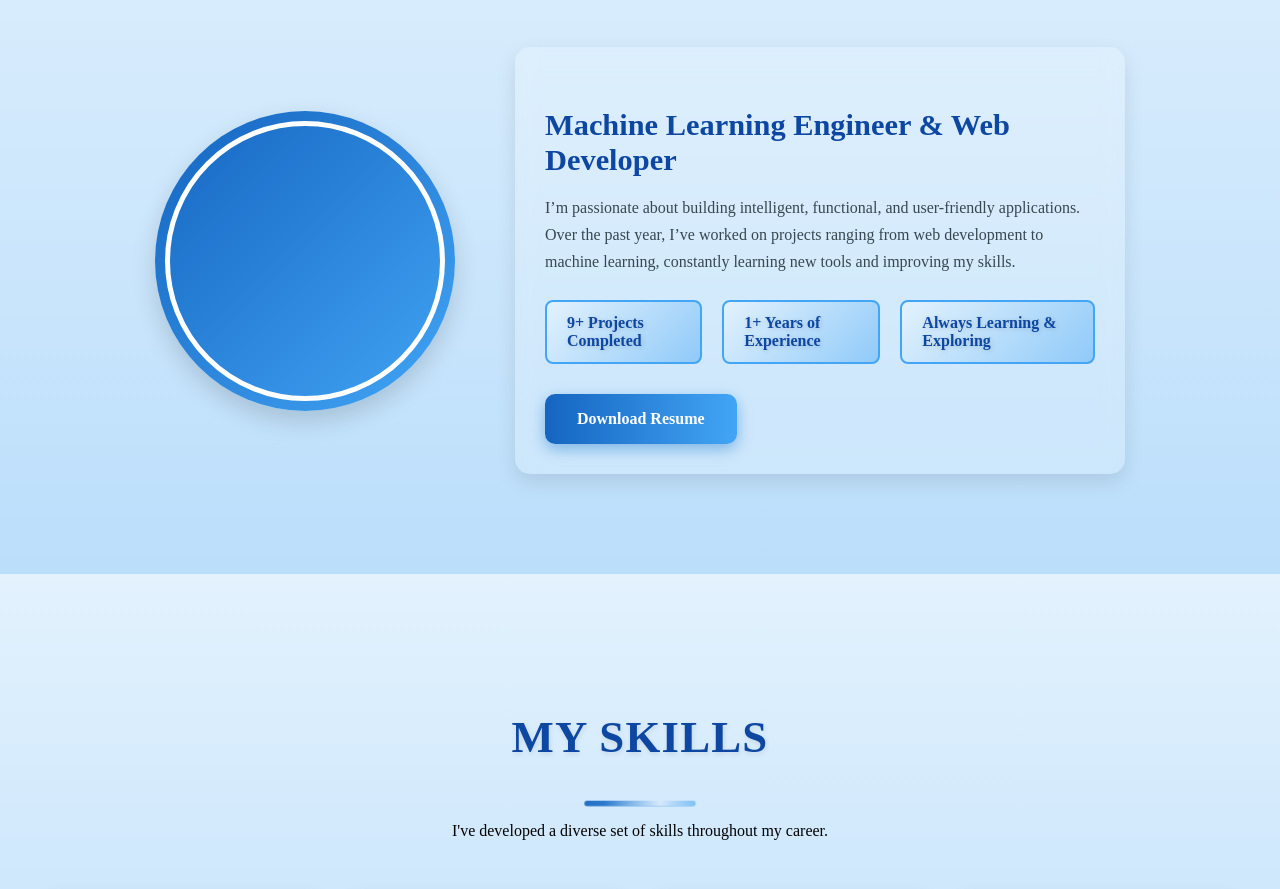
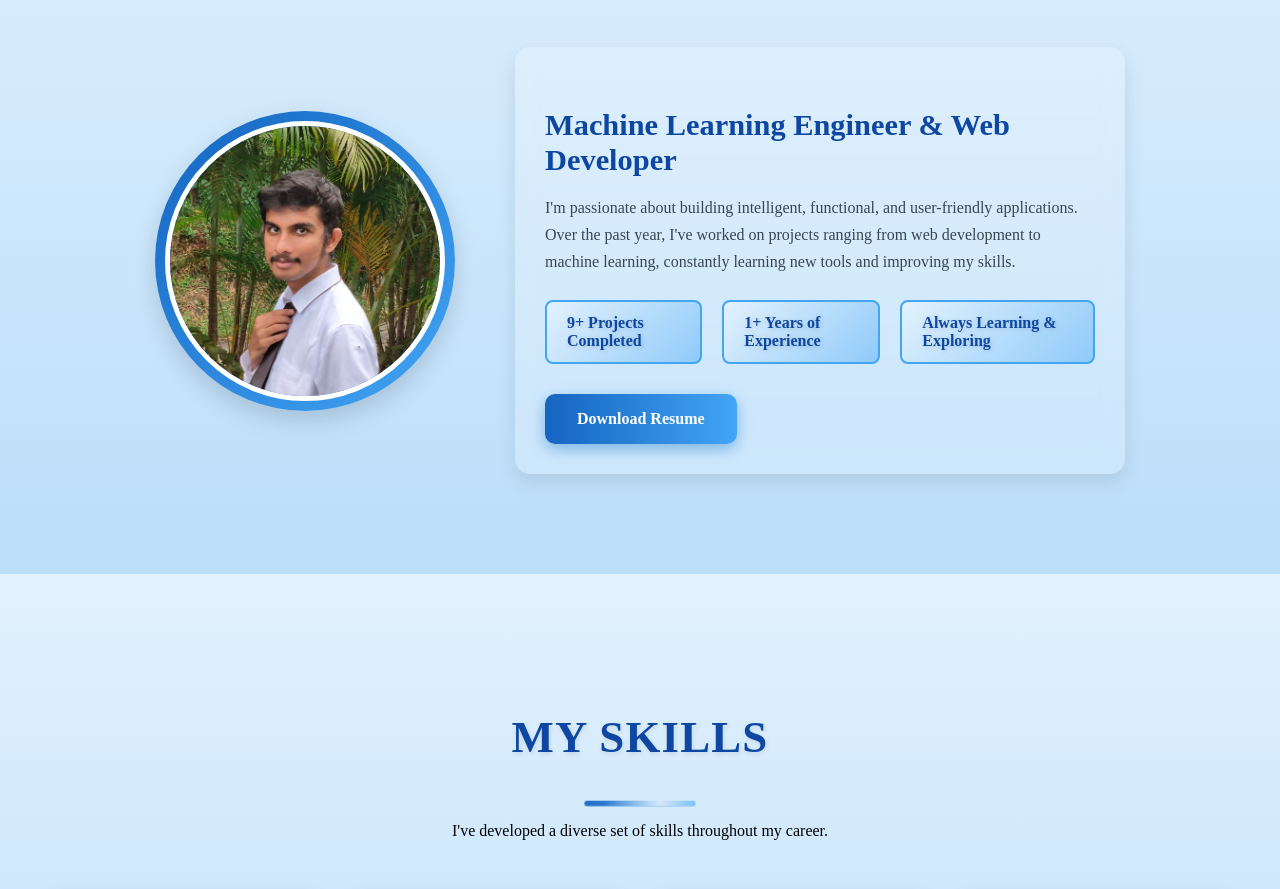
Before and after one commit to Darshan980/portfolio, a React (Vite) app: page / in a window 1280 px wide. Shown: the part 942-1831 px from the top of the page. Built offline with nearby package versions, Linux system fonts and the light colour scheme.

Commit message:
Update About.jsx

```diff
--- a/src/components/About.jsx
+++ b/src/components/About.jsx
@@ -16,7 +16,6 @@ function About() {
           <div className="about-divider"></div>
         </motion.div>
       </div>
-
       <div className="about-container">
         {/* Profile Image */}
         <motion.div
@@ -26,9 +25,12 @@ function About() {
           transition={{ duration: 0.8 }}
           viewport={{ once: true, amount: 0.3 }}
         >
-          <div className="about-image"></div> {/* Using background-image */}
+          <img
+            src="../public/profile_picture.jpg"
+            alt="Profile picture"
+            className="about-image"
+          />
         </motion.div>
-
         {/* About Text */}
         <motion.div
           className="about-text"
@@ -39,16 +41,14 @@ function About() {
         >
           <h3>Machine Learning Engineer & Web Developer</h3>
           <p>
-           I’m passionate about building intelligent, functional, and user-friendly applications. Over the past year, I’ve worked on projects ranging from web development to machine learning, constantly learning new tools and improving my skills.
+           I'm passionate about building intelligent, functional, and user-friendly applications. Over the past year, I've worked on projects ranging from web development to machine learning, constantly learning new tools and improving my skills.
           </p>
-
           {/* Stats Section */}
           <div className="about-stats">
             <span className="about-stat">9+ Projects Completed</span>
             <span className="about-stat">1+ Years of Experience</span>
             <span className="about-stat">Always Learning & Exploring</span>
           </div>
-
           {/* Resume Button */}
           <a href="/resume" className="about-button">
             Download Resume
```
